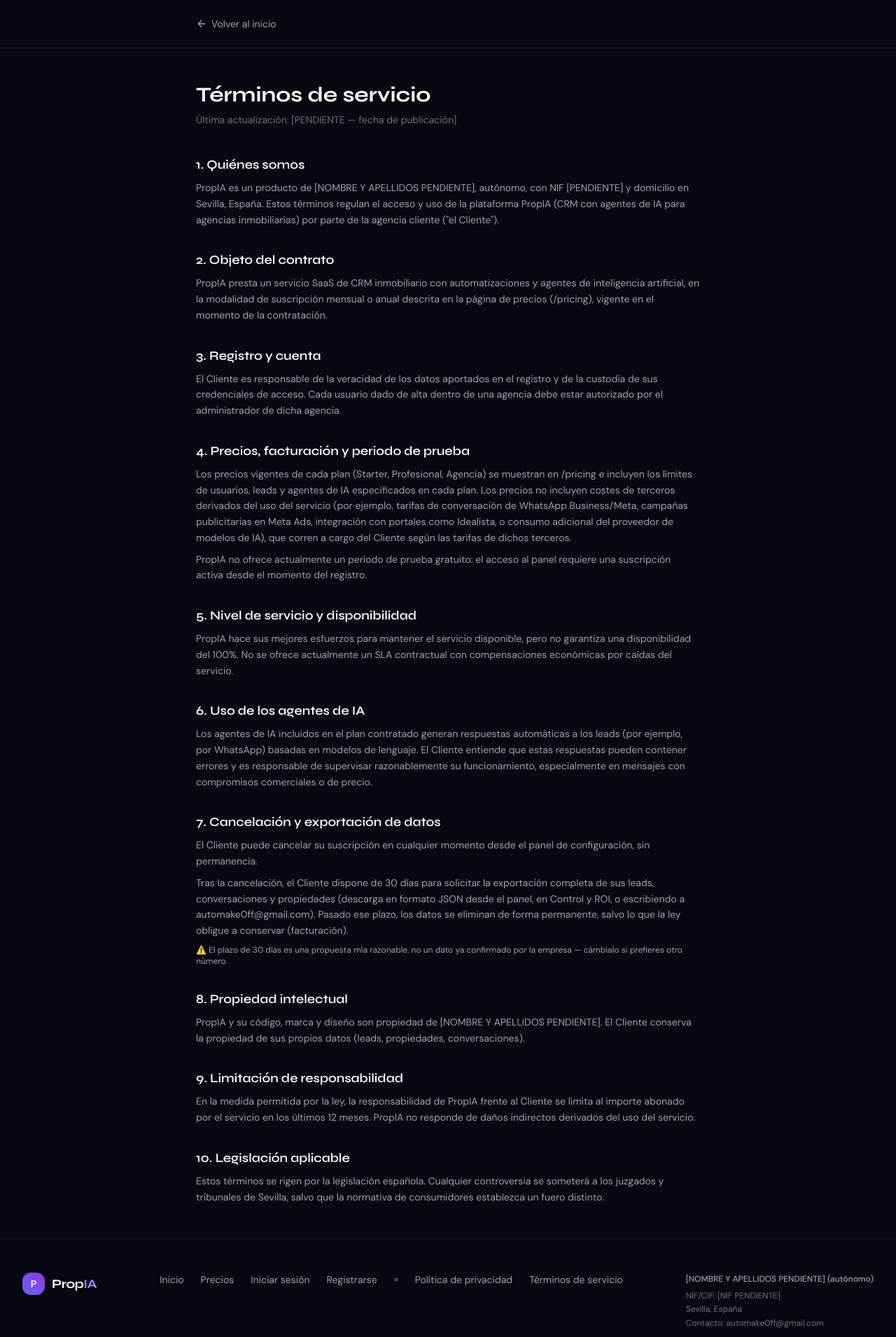
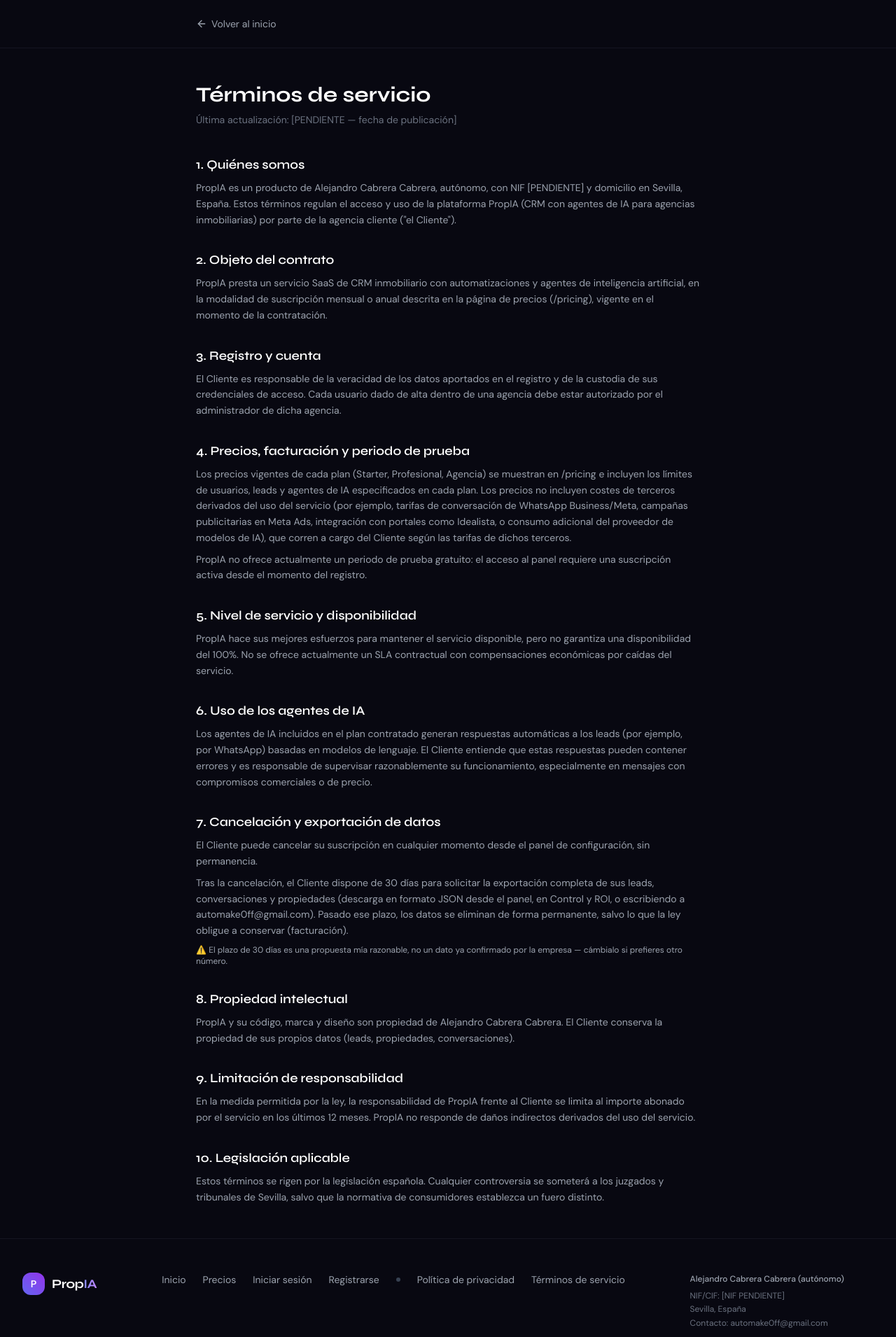
Before and after one commit to automake0ff-sketch/softwareinmobiliario, a React (Vite) app: page /terms-of-service in a window 1280 px wide. Shown: the top 1910 px of the page at 70% size. Built offline with nearby package versions, Linux system fonts and the light colour scheme; no server answers.

Commit message:
fix: nombre legal real (Alejandro Cabrera Cabrera) en footer/privacidad/términos
NIF sigue como [PENDIENTE] -- no lo has dado y no se inventa.

```diff
--- a/src/components/SiteFooter.jsx
+++ b/src/components/SiteFooter.jsx
@@ -5,12 +5,11 @@
 // PrivacyPolicyPage y TermsOfServicePage.
 //
 // ⚠️ ACCIÓN PENDIENTE PARA ALEJANDRO:
-// Rellenado con lo que confirmaste (autónomo, Sevilla, contacto). Sigue
-// pendiente tu NOMBRE COMPLETO y NIF — como autónomo, la LSSICE (art. 10)
-// exige identificarte con nombre y NIF, no solo "autónomo" y la ciudad.
-// Sin esos dos datos el aviso legal sigue incompleto.
+// Solo falta tu NIF — como autónomo, la LSSICE (art. 10) exige
+// identificarte con nombre Y NIF. Sin el NIF el aviso legal sigue
+// incompleto aunque el nombre ya esté puesto.
 const LEGAL = {
-  razonSocial: '[NOMBRE Y APELLIDOS PENDIENTE] (autónomo)',
+  razonSocial: 'Alejandro Cabrera Cabrera (autónomo)',
   nifCif: '[NIF PENDIENTE]',
   domicilio: 'Sevilla, España',
   emailContacto: 'automake0ff@gmail.com',
--- a/src/pages/PrivacyPolicyPage.jsx
+++ b/src/pages/PrivacyPolicyPage.jsx
@@ -18,7 +18,7 @@
       <>
         <p>El responsable del tratamiento de los datos personales recogidos a través de PropIA es:</p>
         <ul className="list-disc pl-6 mt-2 space-y-1">
-          <li>Titular: [NOMBRE Y APELLIDOS PENDIENTE] (autónomo)</li>
+          <li>Titular: Alejandro Cabrera Cabrera (autónomo)</li>
           <li>NIF: [PENDIENTE]</li>
           <li>Domicilio: Sevilla, España</li>
           <li>Email de contacto para asuntos de privacidad: automake0ff@gmail.com</li>
--- a/src/pages/TermsOfServicePage.jsx
+++ b/src/pages/TermsOfServicePage.jsx
@@ -13,7 +13,7 @@
     title: '1. Quiénes somos',
     body: (
       <>
-        <p>PropIA es un producto de [NOMBRE Y APELLIDOS PENDIENTE], autónomo, con NIF [PENDIENTE] y domicilio en Sevilla, España. Estos términos regulan el acceso y uso de la plataforma PropIA (CRM con agentes de IA para agencias inmobiliarias) por parte de la agencia cliente ("el Cliente").</p>
+        <p>PropIA es un producto de Alejandro Cabrera Cabrera, autónomo, con NIF [PENDIENTE] y domicilio en Sevilla, España. Estos términos regulan el acceso y uso de la plataforma PropIA (CRM con agentes de IA para agencias inmobiliarias) por parte de la agencia cliente ("el Cliente").</p>
       </>
     ),
   },
@@ -56,7 +56,7 @@
   },
   {
     title: '8. Propiedad intelectual',
-    body: <p>PropIA y su código, marca y diseño son propiedad de [NOMBRE Y APELLIDOS PENDIENTE]. El Cliente conserva la propiedad de sus propios datos (leads, propiedades, conversaciones).</p>,
+    body: <p>PropIA y su código, marca y diseño son propiedad de Alejandro Cabrera Cabrera. El Cliente conserva la propiedad de sus propios datos (leads, propiedades, conversaciones).</p>,
   },
   {
     title: '9. Limitación de responsabilidad',
```
